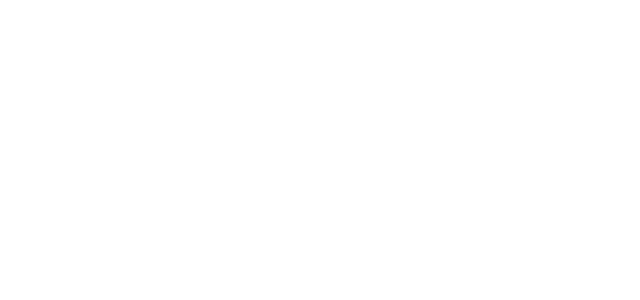
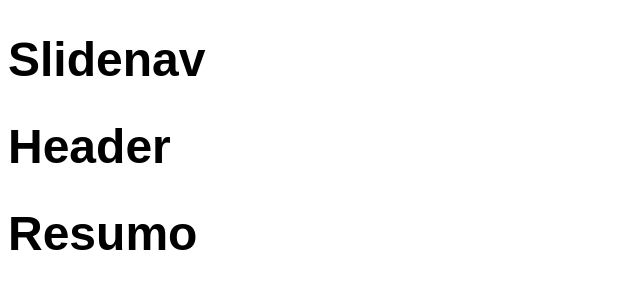
Before and after one commit to JuniorBarros92/controle-de-vendas, a React (Vite) app: page / in a window 1280 px wide. Shown: the top 300 px of the page, without its empty margins (0-640 px from the left). Built offline with nearby package versions, Linux system fonts and the light colour scheme.

Commit message:
Paginas e Hooks

```diff
--- a/src/App.tsx
+++ b/src/App.tsx
@@ -1,7 +1,18 @@
-import './Style.css';
+import Header from "./Components/Header";
+import Slidenav from "./Components/Slidenav";
+import Resumo from "./Pages/Resumo";
+import "./Style.css";
 
 function App() {
-  return <div></div>;
+  return (
+    <div>
+      <Slidenav />
+      <main>
+        <Header />
+        <Resumo />
+      </main>
+    </div>
+  );
 }
 
 export default App;
--- /dev/null
+++ b/src/Components/Header.tsx
@@ -0,0 +1,11 @@
+import React from "react";
+
+const Header: React.FC = () => {
+  return (
+    <header>
+      <h1>Header</h1>
+    </header>
+  );
+};
+
+export default Header;
--- /dev/null
+++ b/src/Components/Slidenav.tsx
@@ -0,0 +1,10 @@
+import React from "react";
+
+const Slidenav: React.FC = () => {
+    return (
+        <div>
+            <h1>Slidenav</h1>
+        </div>
+    );
+};
+export default Slidenav;
--- /dev/null
+++ b/src/Pages/Resumo.tsx
@@ -0,0 +1,11 @@
+import React from "react";
+
+const Resumo: React.FC = () => {
+  return (
+    <div>
+      <h1>Resumo</h1>
+    </div>
+  );
+};
+
+export default Resumo;
--- a/src/Style.css
+++ b/src/Style.css
@@ -0,0 +1,4 @@
+body {
+    font-size: 1.5rem;
+    font-family: Arial, Helvetica, sans-serif;
+}
```
Also changed, not shown: src/Hooks/useFetch.tsx (added, +48 -0 lines).
